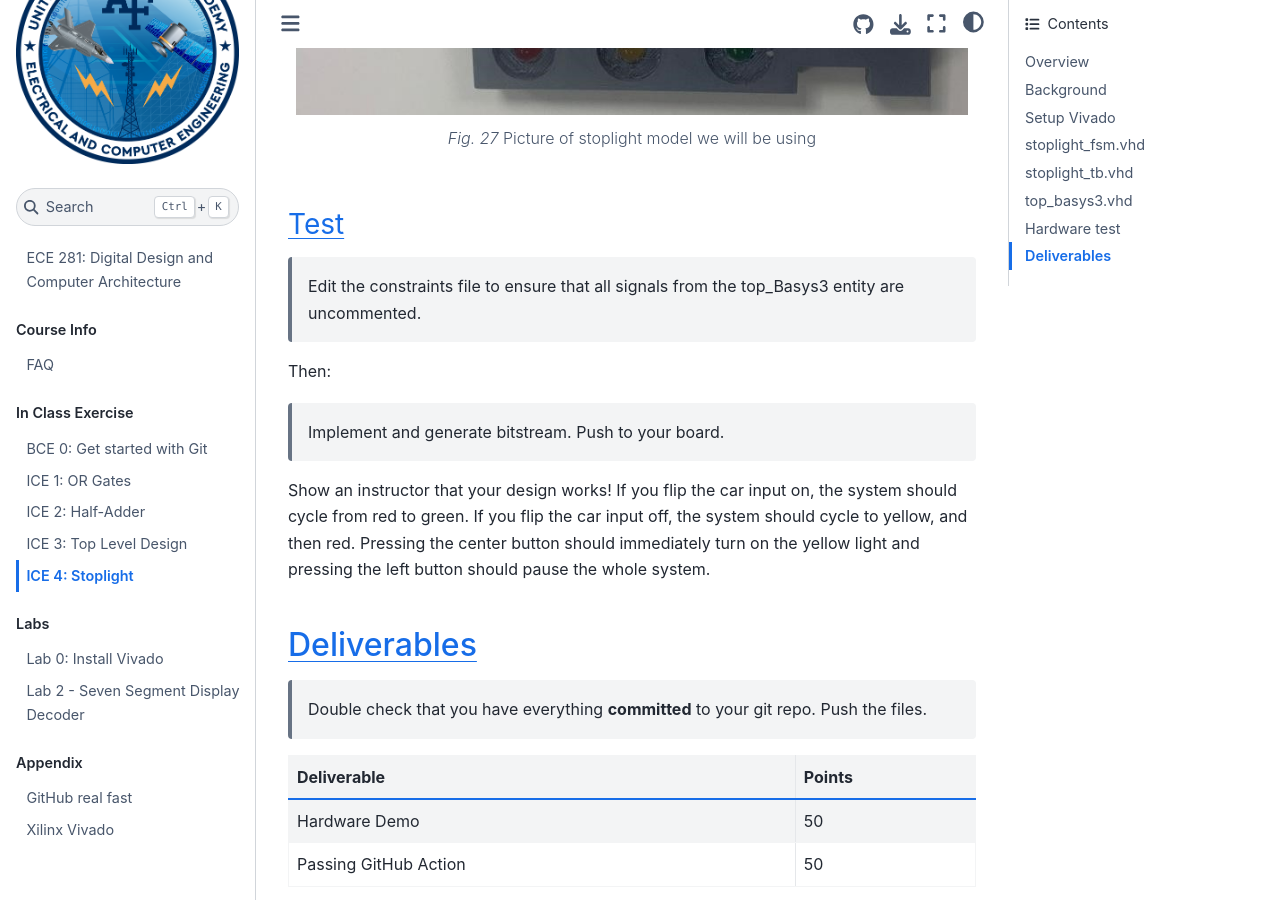
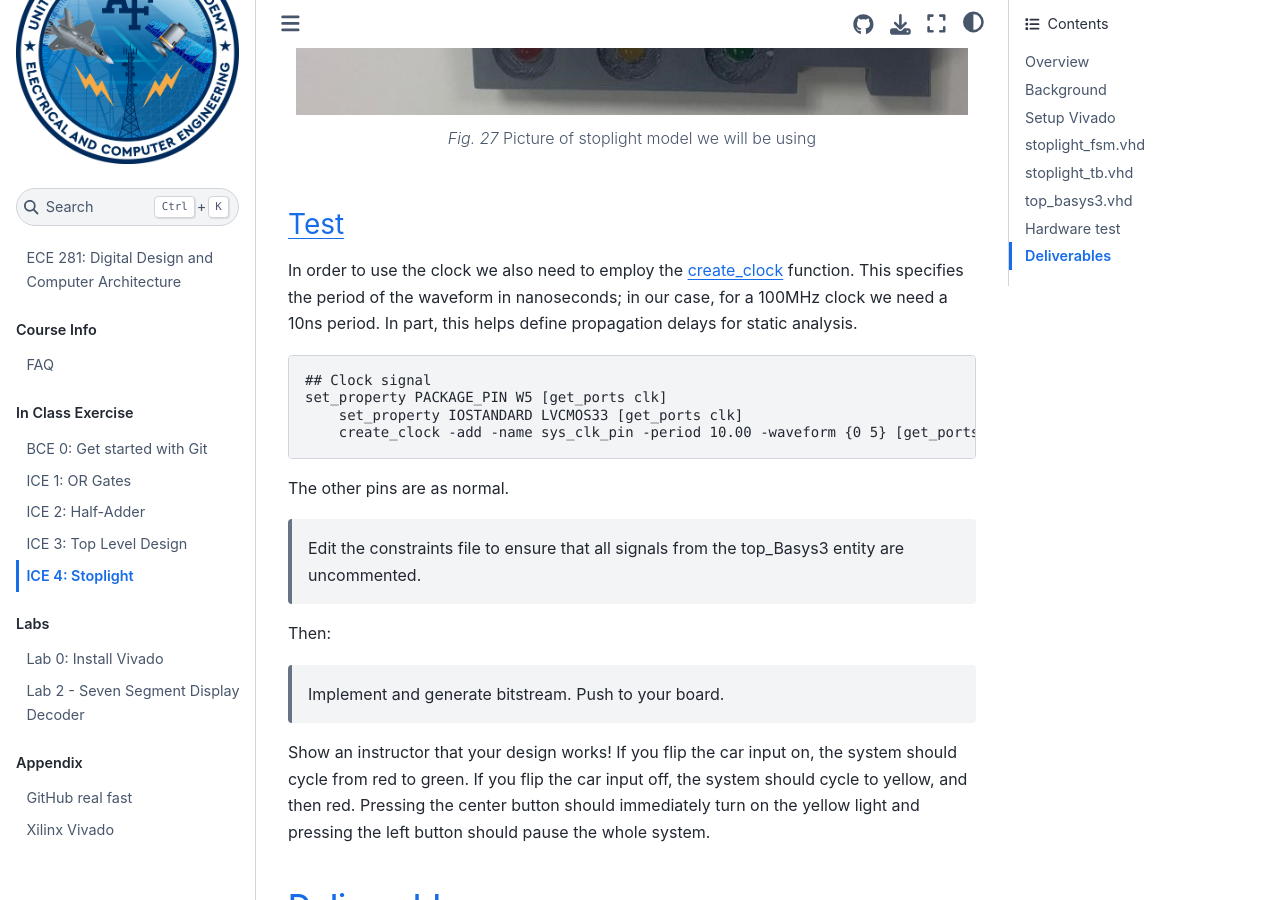
Before and after one commit to USAFA-ECE/ece281-book, a Jupyter Book: the page built from book/ICE/ICE4.md, in a window 1280 px wide and 900 px high, scrolled down 11546 px. Built offline with Jupyter Book 1.0.4 settings and Sphinx 7.4.7 and the Sphinx Book theme 1.1.4, drawn with Linux system fonts in a browser that asks for light colours; pages that are not in the unit, such as notebooks, are missing from menus.

Commit message:
Discuss create_clock function

````diff
--- a/book/ICE/ICE4.md
+++ b/book/ICE/ICE4.md
@@ -384,6 +384,20 @@ Picture of stoplight model we will be using
 
 ### Test
 
+In order to use the clock we also need to employ the
+[create_clock](https://docs.xilinx.com/r/2021.2-English/ug835-vivado-tcl-commands/create_clock) function.
+This specifies the period of the waveform in nanoseconds; in our case, for a 100MHz clock we need a 10ns period.
+In part, this helps define propagation delays for static analysis.
+
+```xdc
+## Clock signal
+set_property PACKAGE_PIN W5 [get_ports clk]
+    set_property IOSTANDARD LVCMOS33 [get_ports clk]
+    create_clock -add -name sys_clk_pin -period 10.00 -waveform {0 5} [get_ports clk]
+```
+
+The other pins are as normal.
+
 > Edit the constraints file to ensure that all signals from the top_Basys3 entity are uncommented.
 
 Then:
````
